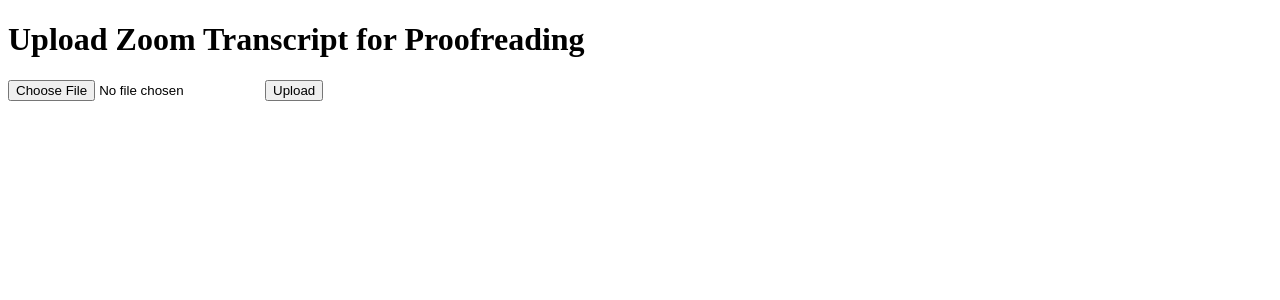
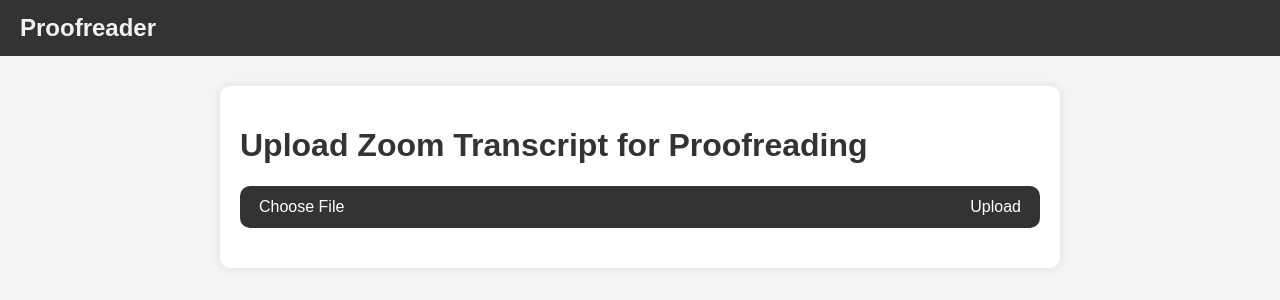
Before and after one commit to ganeshgaiy/ZoomTranscriptAnalyzer, a Flask app: page / in a window 1280 px wide. Shown: the top 300 px of the page. Run offline with Flask 3, Linux system fonts and the light colour scheme.

Commit message:
changed UI

```diff
--- /dev/null
+++ b/static/styles.css
@@ -0,0 +1,110 @@
+body {
+    font-family: Arial, sans-serif;
+    margin: 0;
+    padding: 0;
+    background-color: #f4f4f4;
+}
+
+.navbar {
+    background-color: #333;
+    overflow: hidden;
+}
+
+.navbar a {
+    float: left;
+    display: block;
+    color: #f2f2f2;
+    text-align: center;
+    padding: 14px 20px;
+    text-decoration: none;
+}
+
+.navbar a.logo {
+    font-size: 1.5em;
+    font-weight: bold;
+}
+
+.container {
+    padding: 20px;
+    max-width: 800px;
+    margin: auto;
+    background-color: white;
+    box-shadow: 0 0 10px rgba(0, 0, 0, 0.1);
+    margin-top: 30px;
+    border-radius: 10px;
+}
+
+h1, h2 {
+    color: #333;
+}
+
+.form-container {
+    margin-bottom: 20px;
+}
+
+.file-upload-block {
+    background-color: #333;
+    border: 2px solid #333;
+    padding: 5px;
+    border-radius: 10px;
+    display: flex;
+    justify-content: space-between;
+    align-items: center;
+}
+
+input[type="file"] {
+    display: none;
+}
+
+.file-label {
+    padding: 3px 10px;
+    background-color: #333;
+    color: white;
+    border-radius: 5px;
+    cursor: pointer;
+    border: 2px solid transparent;
+    transition: background-color 0.3s, border 0.3s, color 0.3s; /* Smooth transition */
+}
+
+.file-label:hover {
+    background-color: #fff;
+    border: 2px solid white;
+    color: #333;
+}
+
+button {
+    background-color: #333;
+    color: white;
+    padding: 3px 10px;
+    border: 2px solid transparent;
+    cursor: pointer;
+    border-radius: 5px;
+    font-size: 16px;
+    transition: background-color 0.3s, border 0.3s, color 0.3s; /* Smooth transition */
+}
+
+button:hover {
+    background-color: white;
+    color: black;
+    border: 2px solid white;
+}
+
+.proofread-transcript {
+    background-color: #f9f9f9;
+    border: 1px solid #ddd;
+    padding: 15px;
+    border-radius: 5px;
+    margin-top: 20px;
+}
+
+.proofread-transcript pre {
+    white-space: pre-wrap;
+    word-wrap: break-word;
+    font-size: 16px;
+    line-height: 1.5;
+    color: #333;
+    font-family: 'Courier New', Courier, monospace;
+    padding: 10px;
+    background-color: #fff;
+    border-left: 4px solid #333;
+}
--- a/templates/index.html
+++ b/templates/index.html
@@ -4,16 +4,31 @@
     <meta charset="UTF-8">
     <meta name="viewport" content="width=device-width, initial-scale=1.0">
     <title>Transcript Proofreading</title>
+    <link rel="stylesheet" href="{{ url_for('static', filename='styles.css') }}">
 </head>
 <body>
+    <div class="navbar">
+        <a href="#" class="logo">Proofreader</a>
+    </div>
+    <div class="container">
         <h1>Upload Zoom Transcript for Proofreading</h1>
+        <div class="form-container">
             <form action="/upload" method="post" enctype="multipart/form-data">
+                <div class="file-upload-block">
+                    <label class="file-label">
                         <input type="file" name="transcript" required>
+                        Choose File
+                    </label>
                     <button type="submit">Upload</button>
+                </div>
             </form>
+        </div>
         {% if proofread %}
             <h2>Proofread Transcript</h2>
+            <div class="proofread-transcript">
                 <pre>{{ proofread }}</pre>
+            </div>
         {% endif %}
+    </div>
 </body>
 </html>
```
Lines whose indentation alone changed are shown as unchanged.
